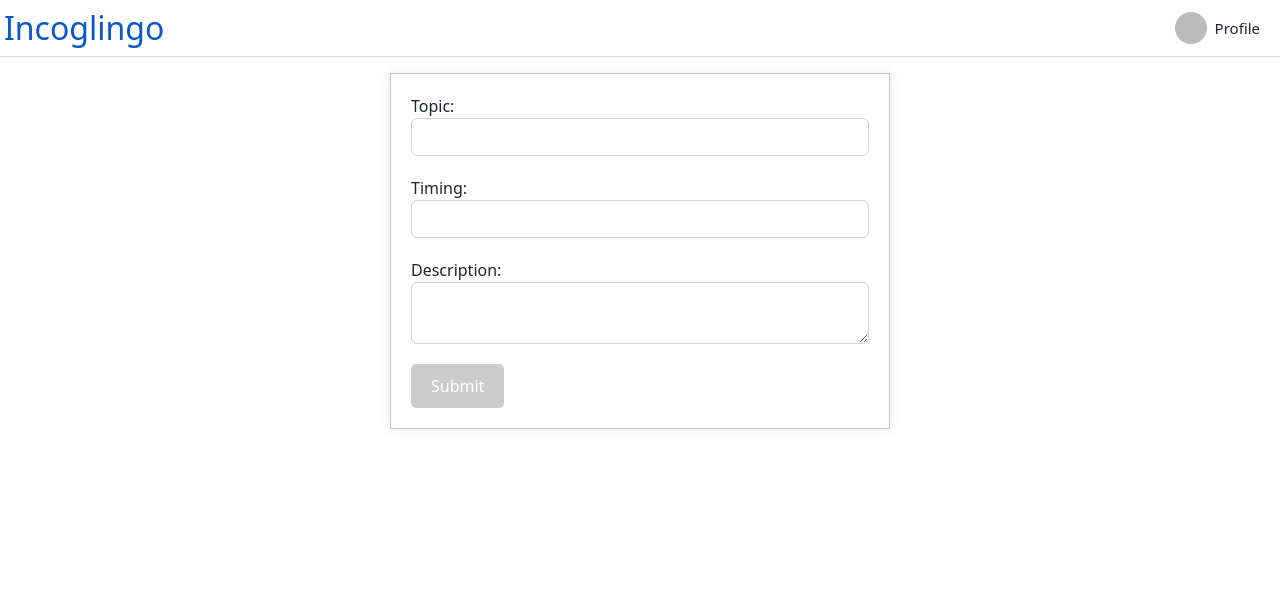
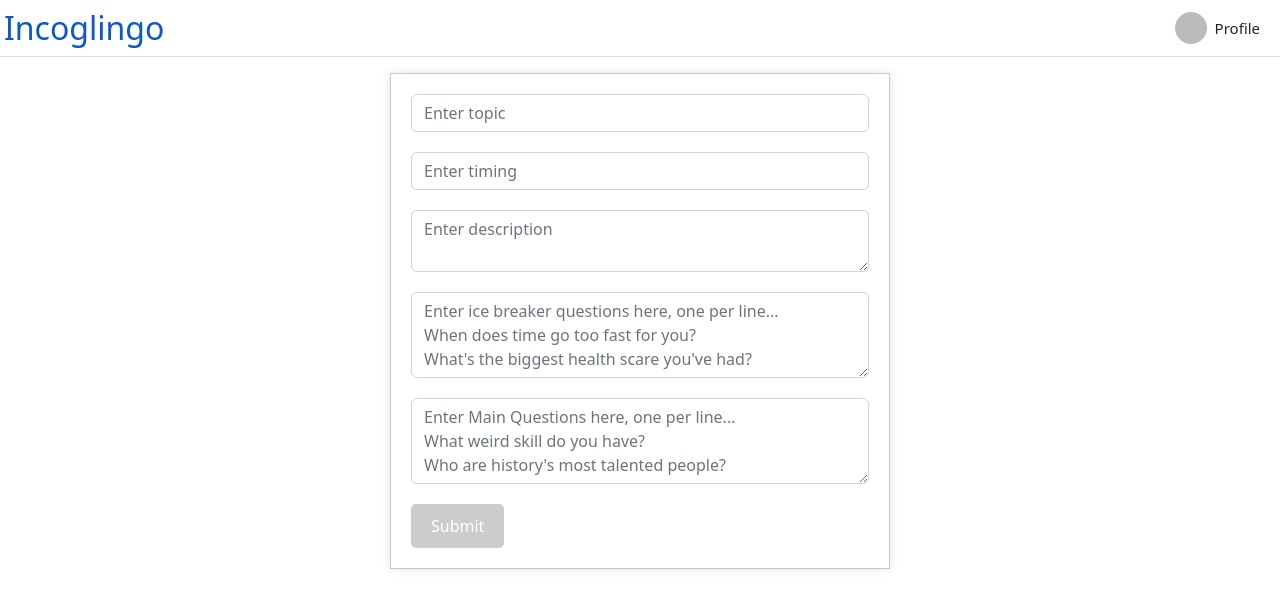
Before and after one commit to TylerDurden17/Incoglingo, a React (Vite) app in the folder client/: page /partner/createsession in a window 1280 px wide. Shown: the top 608 px of the page. Built offline with nearby package versions, Linux system fonts and the light colour scheme; no server answers; sample sign-in values are in the browser's storage.

Commit message:
all done I hope so

```diff
--- a/client/src/components/Room.jsx
+++ b/client/src/components/Room.jsx
@@ -20,7 +20,7 @@ function  Room() {
   const [activeTab, setActiveTab] = useState('tabA');
   const [width, setWidth] = useState(window.innerWidth);
   const [newMessages, setNewMessages] = useState(false);
-  const [sessionData, setSessionData] = useState('')
+  const [sessionData, setSessionData] = useState({})
 
   function handleWindowSizeChange() {
     setWidth(window.innerWidth);
@@ -80,7 +80,7 @@ function  Room() {
       path: "/"
     });
 
-    const newSocket = io("http://localhost:8080", {
+    const newSocket = io("https://incoglingo.onrender.com/", {
       transports : ["websocket", "polling"],
        reconnectionDelay: 1000, // defaults to 1000
        reconnectionDelayMax: 5000, // defaults to 5000
@@ -198,6 +198,10 @@ function  Room() {
   //   socket.io.engine.close();
   // };
   // Render the main UI only after the room has been joined
+  const handleQuestionsfromChild = (data) => {
+    // console.log(data);
+    setSessionData(data);
+  }
   return (
     <>
       <header>
@@ -226,11 +230,11 @@ function  Room() {
 
           <div className="tab-content">
             <div className={`tab-pane ${activeTab === 'tabA' ? 'active' : 'hidden'}`}>
-              {peer && socket && (<VideoGrid updateMyStream={updateMyStream} myStream={myStream} name={name} newPeer={peer} socket={socket} />)}
+              {peer && socket && (<VideoGrid updateMyStream={updateMyStream} myStream={myStream} name={name} newPeer={peer} socket={socket} sessionData={sessionData}/>)}
             </div>
             <div className={`tab-pane ${activeTab === 'tabB' ? 'active' : 'hidden'}`}>
               {socket && <MessageContainer socket={socket} />}
-          <IndividualSessionData roomId={roomId}/>
+              <IndividualSessionData roomId={roomId} handleQuestionsfromChild={handleQuestionsfromChild}/>
             </div>
           </div>
         </div>
@@ -239,13 +243,13 @@ function  Room() {
         <div className="desktop-layout">
           <article id="bothchats">
         <div id="inner-audio-chat">
-          {peer && socket && (<VideoGrid updateMyStream={updateMyStream} myStream={myStream} name={name} newPeer={peer} socket={socket} />)}
+          {peer && socket && (<VideoGrid updateMyStream={updateMyStream} myStream={myStream} name={name} newPeer={peer} socket={socket} sessionData={sessionData}/>)}
         </div>
         <div id="texting">
           <div id="texting-child">
             {socket && <MessageContainer socket={socket} /*sessionData={sessionData}*/ />}
           </div>
-          <IndividualSessionData roomId={roomId}/>
+          <IndividualSessionData roomId={roomId} handleQuestionsfromChild={handleQuestionsfromChild}/>
             {/* {isRoomJoined && <p style={{color: "red"}}>Welcome.</p>} */}
         </div>
       </article>
--- a/client/src/components/individualSessionData.jsx
+++ b/client/src/components/individualSessionData.jsx
@@ -1,29 +1,31 @@
 import { useQuery } from '@tanstack/react-query';
+import React, { useEffect } from "react";
 
-function IndividualSessionData(props) {
+function IndividualSessionData({roomId, handleQuestionsfromChild}) {
 
   async function fetchData() {
-    const response = await fetch(`http://localhost:8080/individualsessiondata/${props.roomId}`);
+    const response = await fetch(`https://incoglingo.onrender.com/individualsessiondata/${roomId}`);
     if (!response.ok) {
-      throw new Error('Failed to fetch data');
+      const errorMessage = await response.text();
+      throw new Error(errorMessage);
     }
     return response.json();
   }
 
-  const { data: myData, error: err, isLoading: loading } = useQuery({
+  const { data: myData, error: err, isLoading: loading, isSuccess: success } = useQuery({
       queryKey: ['myData'], queryFn: fetchData
   });
+
+  useEffect(()=>{
+    handleQuestionsfromChild(myData)
+  }, [myData])
 
   if (loading) {
     return <div>Loading...</div>;
   }
 
-  if (err) {
-    return <div>Error: {err.message}</div>;
-  }
-
+  if(success) {
     const dataArray = Object.entries(myData);
-
     return (
       <>
         <div className="data-list">
@@ -57,4 +59,13 @@ function IndividualSessionData(props) {
     );
   }
 
+  if (err) {
+    if (err.message.includes('Document not found with roomId')) {
+      return <div>This session doesn't exist.</div>;
+    } else {
+      return <div>Error: {err.message}</div>;
+    }
+  }
+}
+
 export default IndividualSessionData;
--- a/client/src/components/questions.jsx
+++ b/client/src/components/questions.jsx
@@ -1,48 +1,30 @@
-import React from 'react';
+import React, { useEffect, useState } from 'react';
 
-const Questions = () => {
-  // Ice breaker questions
-  const iceBreakerQuestions = [
-    "What is the strongest emotional connection you've ever felt with a person? (It doesn't have to be romantic.)",
-    "How do you think the process of cooking and sharing food can strengthen relationships and foster a sense of community?",
-    "Do you believe we are born with innate characteristics, or are we shaped by our experiences?",
-    "What was the last problem you solved and how did you do it?",
-    "What is the best smartphone on the market?",
-    "When does time go too fast for you?",
-    "What's the biggest health scare you've had?",
-    "What's the best book you've ever read, and what did you love about it?"
-  ];
+const Questions = (props) => {
+  const [IceBreakerQuestions, setIceBreakerQuestions] = useState([]);
+  const [MainQuestions, setMainQuestions] = useState([]);
 
-  // Main topic questions
-  const mainTopicQuestions = [
-    "Would you rather be a jack-of-all-trades or master one?",
-    "What weird skill do you have?",
-    "If you could be an expert at one thing, what would it be?",
-    "What is more important: natural talent or hard work?",
-    "Do you consider yourself a creative person? Why?",
-    "How does self-confidence affect a person's creativity?",
-    "Who are history's most talented people?",
-    "Who is the most impressive person you know?"
-  ];
+  useEffect(()=>{
+    if(props.sessionData) {
+      setIceBreakerQuestions(props.sessionData.iceBreakerQuestions);
+      setMainQuestions(props.sessionData.mainQuestions);
+    }
+  }, []);
 
   return (
     <div className="questions-container">
-      <div className="ice-breaker-questions">
-        <h5>Ice Breaker Questions</h5>
-        <ol type='a'>
-          {iceBreakerQuestions.map((question, index) => (
+      <h3>Ice Breaker Questions</h3>
+      <ol>
+      {IceBreakerQuestions.map((question, index) => (
         <li key={index}>{question}</li>
       ))}
     </ol>
-      </div>
-      <div className="main-topic-questions">
-        <h5>Main Topic Questions</h5>
+      <h3>Main Questions</h3>
     <ol>
-          {mainTopicQuestions.map((question, index) => (
+      {MainQuestions.map((question, index) => (
         <li key={index}>{question}</li>
       ))}
     </ol>
-      </div>
     </div>
   );
 };
--- a/client/src/components/topic.jsx
+++ b/client/src/components/topic.jsx
@@ -2,31 +2,8 @@ import React, { useState, useEffect } from 'react';
 import Questions from './questions';
 import MeetingTime from './timeZone';
 
-const Topic = () => {
+const Topic = (props) => {
   // State to store the fetched topic and details
-  const [topic, setTopic] = useState('');
-
-  // Function to fetch the topic and details from the database (you'll need to implement this)
-  const fetchTopicFromDatabase = async () => {
-    try {
-      // Replace this with your actual API call to fetch the topic and details
-      // const response = await fetch('YOUR_API_ENDPOINT');
-      // const data = await response.json();
-
-      // Update the state with the fetched topic and details
-      setTopic('What fictional character do you relate the most to? Why?');
-    } catch (error) {
-      console.error('Error fetching topic:', error);
-      // // You can set some default or fallback values for the topic and details in case of an error
-      // setTopic('Topic: English Language Tips');
-      // setTopicDetail('Learn and share English speaking tips!');
-    }
-  };
-
-  // useEffect hook to fetch the topic and details when the component mounts
-  useEffect(() => {
-    fetchTopicFromDatabase();
-  }, []);
 
   // const istTimeInput = '18:30'; // Replace with user input
   // // Get user's time zone dynamically
@@ -34,8 +11,7 @@ const Topic = () => {
 
   return (
     <div className="topic-container">
-      <h3 className="topic">Today's topic: {topic}</h3>
-      <Questions/>
+      <Questions sessionData={props.sessionData}/>
     </div>
   );
 };
--- a/client/src/components/videoGrid.jsx
+++ b/client/src/components/videoGrid.jsx
@@ -84,7 +84,7 @@ function VideoGrid(props){
             <button style={customModalStyles.closeButton} className="modal-close" onClick={toggleModal}>
               &times;
             </button>
-            <Topic/>
+            <Topic sessionData={props.sessionData}/>
 
       </Modal>
       <div className="ModalToDisplayTopic">
--- a/client/src/main/pages/profiles.jsx
+++ b/client/src/main/pages/profiles.jsx
@@ -17,7 +17,7 @@ const Profiles = () => {
   const { data: otherProfileData, error: profileError, isLoading: isProfileLoading } = useQuery({
     queryKey: ['otherProfileData', user.uid],
     queryFn: async () => {
-      const response = await fetch(`http://localhost:8080/getOtherProfileData/${user.uid}`, {
+      const response = await fetch(`https://incoglingo.onrender.com/getOtherProfileData/${user.uid}`, {
         method: 'GET',
       });
       if (!response.ok) {
--- a/client/src/main/selectPartners.jsx
+++ b/client/src/main/selectPartners.jsx
@@ -33,7 +33,7 @@ const SelectPartners = (props) => {
     const learnerId = user.uid;
 
     try {
-      const response = await fetch('http://localhost:8080/subscribeToTeacher', {
+      const response = await fetch('https://incoglingo.onrender.com/subscribeToTeacher', {
         method: 'POST',
         headers: { 'Content-Type': 'application/json'},
         body: JSON.stringify({ learnerId, teacherId })
@@ -56,7 +56,7 @@ const SelectPartners = (props) => {
     // Replace this URL with your backend endpoint
     const fetchTeachers = async () => {
       try {
-        const response = await fetch('http://localhost:8080/teachers');
+        const response = await fetch('https://incoglingo.onrender.com/teachers');
         const data = await response.json();
         setTeachers(data);
       } catch (error) {
--- a/client/src/main/sessionList.jsx
+++ b/client/src/main/sessionList.jsx
@@ -12,12 +12,12 @@ function SessionList() {
 
 
   const fetchSessions = async () => {
-    const response = await fetch('http://localhost:8080/sessions/latest');
+    const response = await fetch('https://incoglingo.onrender.com/sessions/latest');
     return response.json();
   };
 
   const fetchBookedSessions = async () => {
-    const response = await fetch(`http://localhost:8080/sessions/booked/${user.uid}`);
+    const response = await fetch(`https://incoglingo.onrender.com/sessions/booked/${user.uid}`);
     return response.json();
   };
 
@@ -68,7 +68,7 @@ function SessionList() {
   // Inside your React component
   const handleBookSession = async (sessionId) => {
     try {
-      const response = await fetch('http://localhost:8080/book-session', {
+      const response = await fetch('https://incoglingo.onrender.com/book-session', {
         method: 'POST',
         headers: {
           'Content-Type': 'application/json',
--- a/client/src/main/userForm.jsx
+++ b/client/src/main/userForm.jsx
@@ -30,7 +30,7 @@ function UserForm() {
   const { data: profileData, isLoading: isProfileLoading } = useQuery({
     queryKey: ['profileData', user.uid],
     queryFn: async () => {
-      const response = await fetch(`http://localhost:8080/getProfileData/${user.uid}`, {
+      const response = await fetch(`https://incoglingo.onrender.com/getProfileData/${user.uid}`, {
         method: 'GET',
       });
 
@@ -55,7 +55,7 @@ function UserForm() {
 
   const { mutate: sendProfileData, isLoading: isSendingProfileData } = useMutation({
     mutationFn: async (profileData) => {
-      const response = await fetch('http://localhost:8080/sendProfileData', {
+      const response = await fetch('https://incoglingo.onrender.com/sendProfileData', {
         method: 'POST',
         body: JSON.stringify(profileData),
         headers: {
@@ -80,7 +80,6 @@ function UserForm() {
       }
     },
     onSuccess: () => {
-        console.log('loolnasxccc');
       const notify = () => toast.success('Profile data added', {
         position: "bottom-center",
         autoClose: 2500,
--- a/client/src/tutor/createSessionItem.jsx
+++ b/client/src/tutor/createSessionItem.jsx
@@ -2,119 +2,109 @@ import React, { useState, useEffect } from 'react';
 import { ToastContainer, toast, Bounce } from 'react-toastify';
 import 'react-toastify/dist/ReactToastify.css';
 import { useOutletContext } from 'react-router-dom';
+import { useMutation, useQueryClient } from '@tanstack/react-query'
 import './CreateSessionItem.css'
 
 function CreateSessionItem() {
   const user = useOutletContext();
+  const queryClient = useQueryClient();
 
   const [formData, setFormData] = useState({
     topic: '',
     timing: '',
-    description: ''
+    description: '',
+    iceBreakerQuestions: [],
+    mainQuestions: [],
   });
 
   const [isButtonDisabled, setIsButtonDisabled] = useState(true);
-  const [isLoading, setIsLoading] = useState(false); // new state variable
-  const [hasError, setHasError] = useState(false); // new state variable
 
-  const handleChange = (e) => {
-    const { name, value } = e.target;
-    setFormData(prevState => ({
-     ...prevState,
-      [name]: value
-    }));
-  };
-
-  const handleSubmit = async (e) => {
-    e.preventDefault();
-    setIsLoading(true); // set loading state to true
-    setIsButtonDisabled(true); // disable button while loading
-
-    // formData.organizer = user.uid;
-    formData.organizer = {organizerId:user.uid, organizerName:user.displayName};
-
-    try {
-      const response = await fetch('http://localhost:8080/sendSessionData', {
+  const { mutate: sendSessionData, isPending, isError } = useMutation({
+    mutationFn: async (sessionData) => {
+      const response = await fetch('https://incoglingo.onrender.com/sendSessionData', {
         method: 'POST',
-        body: JSON.stringify(formData),
+        body: JSON.stringify(sessionData),
         headers: {
-          'Content-Type': 'application/json'
-        }
+          'Content-Type': 'application/json',
+        },
       });
 
-      if (response.ok) {
-        const notify = () => toast.success('Session data posted', {
-          position: "bottom-center",
+      if (!response.ok) {
+        if (response.status === 403) {
+          throw new Error('You are not a Partner');
+        } else {
+          throw new Error('Failed to add data');
+        }
+      }
+
+      return response.json();
+    },
+    onSuccess: (data) => {
+      queryClient.invalidateQueries({ queryKey: ['sessions']});
+      queryClient.invalidateQueries({ queryKey: ['bookedSessions']});
+      const notify = () =>
+        toast.success('Session data posted', {
+          position: 'bottom-center',
           autoClose: 3000,
           hideProgressBar: false,
           closeOnClick: true,
           pauseOnHover: true,
           draggable: true,
           progress: undefined,
-          theme: "dark",
-          transition: Bounce
+          theme: 'dark',
+          transition: Bounce,
         });
       notify();
 
-        const { sessionId, roomId } = await response.json();
+      const { sessionId, roomId } = data;
       console.log('Session created with ID:', sessionId);
       console.log('Room ID:', roomId);
-      } else if (response.status === 403) {
-        setHasError(true); // set error state to true
-        const notify = () => toast.error('You are not a Partner', {
-          position: "bottom-center",
+    },
+    onError: (error) => {
+      const notify = () =>
+        toast.error(error.message, {
+          position: 'bottom-center',
           autoClose: 3000,
           hideProgressBar: false,
           closeOnClick: true,
           pauseOnHover: true,
           draggable: true,
           progress: undefined,
-          theme: "dark",
-          transition: Bounce
+          theme: 'dark',
+          transition: Bounce,
         });
       notify();
-      } else {
-        setHasError(true); // set error state to true
-        const notify = () => toast.error('Failed to add data', {
-          position: "bottom-center",
-          autoClose: 3000,
-          hideProgressBar: false,
-          closeOnClick: true,
-          pauseOnHover: true,
-          draggable: true,
-          progress: undefined,
-          theme: "dark",
-          transition: Bounce
+    },
   });
-        notify();
-        console.error('Failed to add data to Firestore:', response.statusText);
-      }
-    } catch (error) {
-      setHasError(true); // set error state to true
-      const notify = () => toast.error('Failed to add data', {
-        position: "bottom-center",
-        autoClose: 3000,
-        hideProgressBar: false,
-        closeOnClick: true,
-        pauseOnHover: true,
-        draggable: true,
-        progress: undefined,
-        theme: "dark",
-        transition: Bounce
-      });
-      notify();
-      console.error('Error while sending data to backend:', error);
-    } finally {
-      setIsLoading(false); // set loading state to false
-      setIsButtonDisabled(false); // enable button again
-      setFormData({topic: '', timing: '', description: ''})
-    }
+
+  const handleChange = (e) => {
+    const { name, value } = e.target;
+    setFormData((prevState) => ({
+      ...prevState,
+      [name]: value,
+    }));
+  };
+
+  const handleQuestionChange = (e, type) => {
+    const { value } = e.target;
+    const questions = value.split('\n');
+    setFormData((prevState) => ({ ...prevState, [type]: questions }));
+  };
+
+  const handleSubmit = (e) => {
+    e.preventDefault();
+
+    const sessionData = {
+      ...formData,
+      organizer: { organizerId: user.uid, organizerName: user.displayName },
+    };
+
+    sendSessionData(sessionData);
   };
 
   useEffect(() => {
-    const anyFieldChanged = Object.values(formData).some(
-      (value) => value.trim()!== ''
-    );
+    const { iceBreakerQuestions, mainQuestions, ...restFormData } = formData;
+    const anyFieldChanged = Object.values(restFormData).some((value) => value.trim() !== '');
     setIsButtonDisabled(!anyFieldChanged);
   }, [formData]);
 
@@ -123,7 +113,6 @@ function CreateSessionItem() {
       <ToastContainer/>
       <form onSubmit={handleSubmit} className="form">
         <div className="form-group">
-    <label htmlFor="topic">Topic:</label>
           <input
             type="text"
             id="topic"
@@ -131,11 +120,11 @@ function CreateSessionItem() {
             value={formData.topic}
             onChange={handleChange}
             required
+            placeholder="Enter topic"
             className="form-control"
           />
         </div>
         <div className="form-group">
-    <label htmlFor="timing">Timing:</label>
           <input
             type="text"
             id="timing"
@@ -143,23 +132,54 @@ function CreateSessionItem() {
             value={formData.timing}
             onChange={handleChange}
             required
+            placeholder="Enter timing"
             className="form-control"
           />
         </div>
         <div className="form-group">
-    <label htmlFor="description">Description:</label>
           <textarea
             id="description"
             name="description"
             value={formData.description}
             onChange={handleChange}
             required
+            placeholder="Enter description"
             className="form-control"
           />
         </div>
-  {isLoading ? (
+        <div className="form-group">
+          <textarea
+            id="iceBreakerQuestions"
+            name="iceBreakerQuestions"
+            value={formData.iceBreakerQuestions.join('\n')}
+            onChange={(e) => handleQuestionChange(e, 'iceBreakerQuestions')}
+            placeholder="Enter ice breaker questions here, one per line...
+When does time go too fast for you?
+What's the biggest health scare you've had?"
+            rows="3"
+            className="form-control"
+          />
+        </div>
+        <div className="form-group">
+          <textarea
+            id="mainQuestions"
+            name="mainQuestions"
+            value={formData.mainQuestions.join('\n')}
+            onChange={(e) => handleQuestionChange(e, 'mainQuestions')}
+            className="form-control"
+            placeholder="Enter Main Questions here, one per line...
+What weird skill do you have?
+Who are history's most talented people?"
+            rows="3"
+          />
+        </div>
+        {isPending ? (
   <button disabled type="submit" className="btn btn-loading">
     <span>Loading...</span>
+  </button>
+) : isError ? (
+  <button disabled type="submit" className="bttn bttn-submit">
+    Submit
   </button>
 ) : (
   <button disabled={isButtonDisabled} type="submit" className="bttn bttn-submit">
@@ -167,7 +187,7 @@ function CreateSessionItem() {
   </button>
 )}
 </form>
-      {hasError && (
+      {isError && (
         <div style={{ color:'red' }}>
           Error: Unable to create session. Please try again.
         </div>
--- a/client/src/tutor/tutor.jsx
+++ b/client/src/tutor/tutor.jsx
@@ -13,10 +13,10 @@ function Tutor() {
 
   return (
     <>
-    <div style={{margin:'2rem'}} id="home">
-      <Button variant="secondary" onClick={createSessionItem}>Create Session Item</Button>
+<p style={{textAlign:'center'}}>Subscriber count is coming soon!</p>
+    <div style={{margin:'1rem', textAlign:'center'}} id="home">
+      <Button variant="primary" onClick={createSessionItem}>Create Session Item</Button>
     </div>
-
     </>
   )
 }
```
Also changed, not shown: 1 other file (tests, documents, lock files or other folders). Lines whose indentation alone changed are shown as unchanged.
